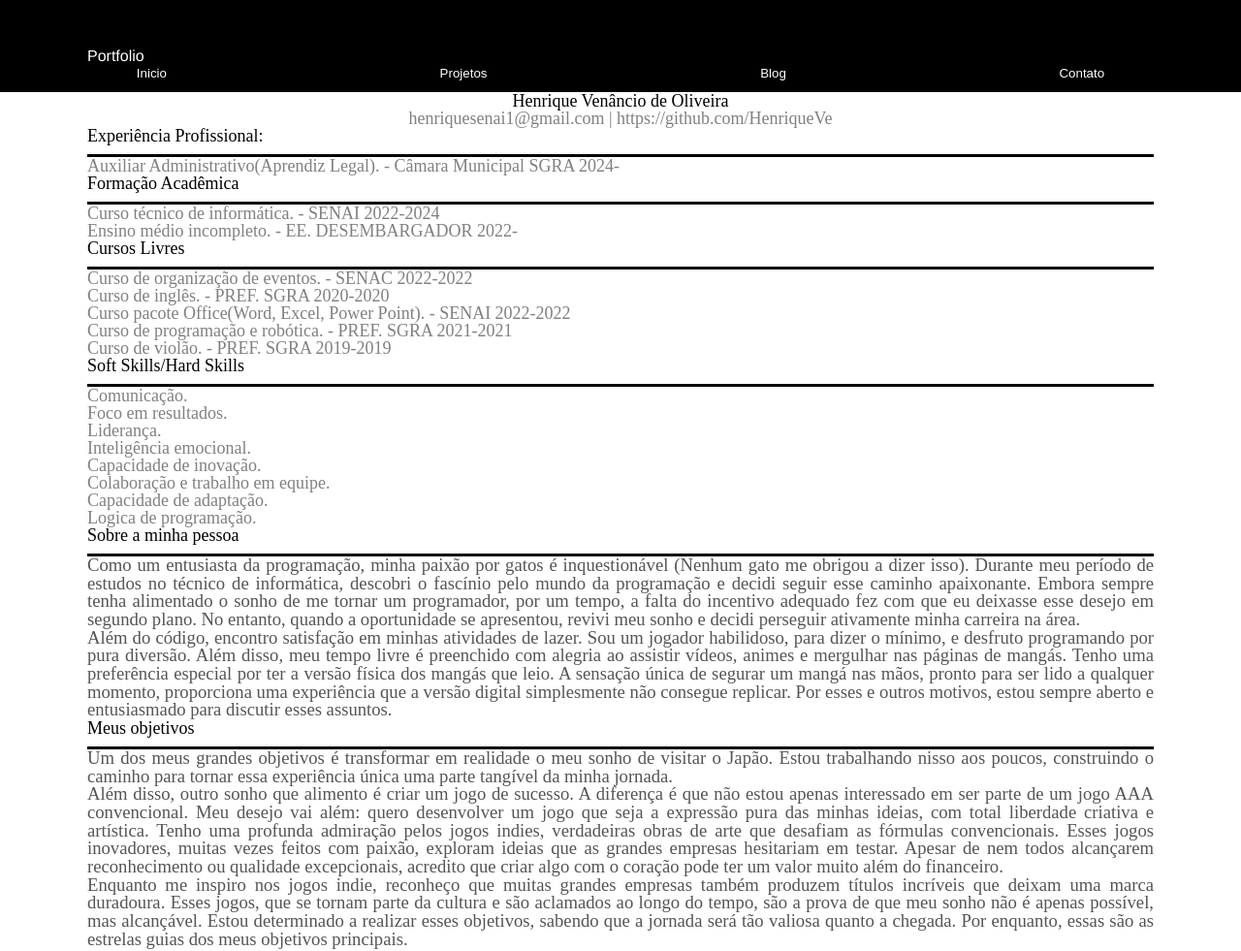
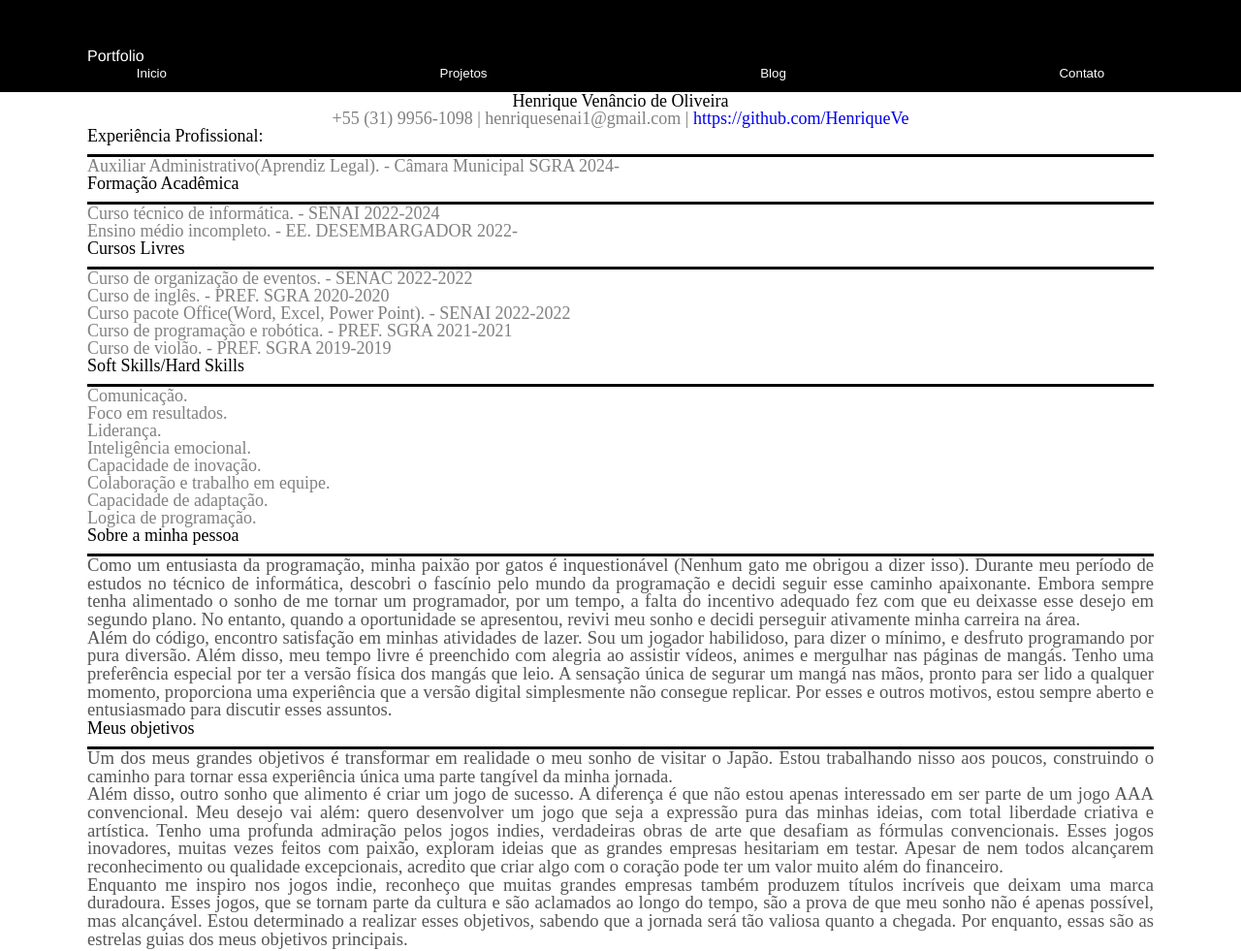
Before and after one commit to HenriqueVe/HenriqueVe.github.io, a plain HTML site: page Source/pages/sobremim.html in a window 1280 px wide. Shown: the whole page at 97% size. Drawn offline with Linux system fonts and the light colour scheme; files that its build step writes are made by us from their sources.

Commit message:
Update sobremim.html

```diff
--- a/Source/pages/sobremim.html
+++ b/Source/pages/sobremim.html
@@ -19,7 +19,7 @@
     </div>
     <div class="lettercolor font2">
         <h3 class="titlecolor" style="text-align: center; margin-bottom: 0px;">Henrique Venâncio de Oliveira</h3>
-        <div style="text-align: center;">henriquesenai1@gmail.com | <a>https://github.com/HenriqueVe</a></div>
+        <div style="text-align: center;"> +55 (31) 9956-1098 | henriquesenai1@gmail.com | <a href="https://github.com/HenriqueVe">https://github.com/HenriqueVe</a></div>
         <div class="margemgeral1">
 
              <h3 class="titlecolor" style="margin-bottom: 10px;">Experiência Profissional:</h3>
```
